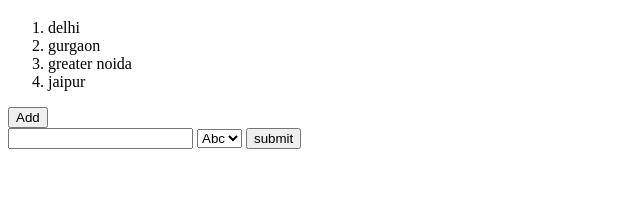
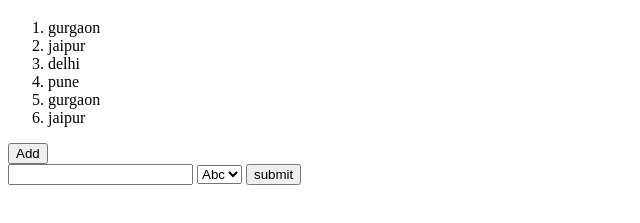
Before and after one commit to Harshyadavrao/codeDummy, a plain HTML site: page index.html in a window 1280 px wide. Shown: the part 61-284 px from the top of the page, without its empty margins (0-640 px from the left). Drawn offline with Linux system fonts and the light colour scheme.

Commit message:
new cities added

```diff
--- a/index.html
+++ b/index.html
@@ -8,9 +8,11 @@
 <body>
     <h1>List </h1>
     <ol>
+        <li>gurgaon</li>
+        <li>jaipur</li>
         <li>delhi</li>
+        <li>pune</li>
         <li>gurgaon</li>
-        <li>greater noida</li>
         <li>jaipur</li>
     </ol>
     <button>Add</button>
```
